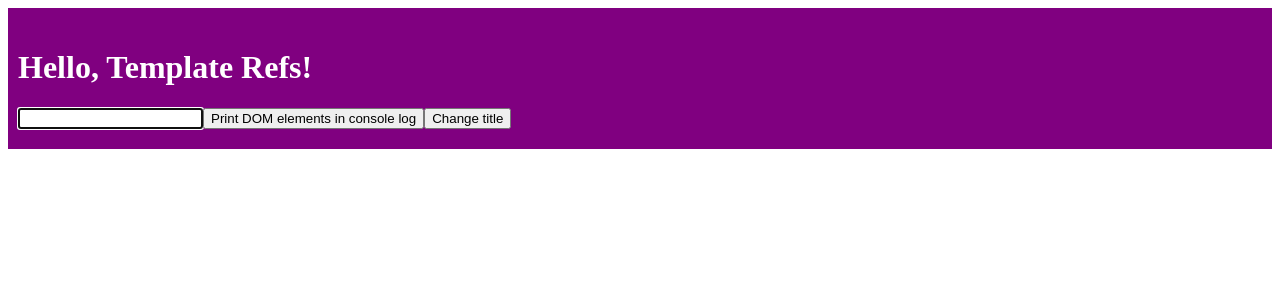
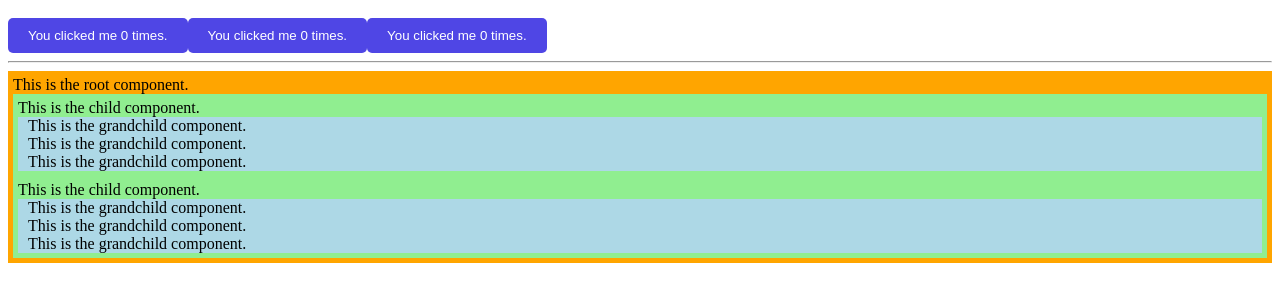
Before and after one commit to HebertAlv/learnvue3, a Vue app: page / in a window 1280 px wide. Shown: the top 302 px of the page. Built offline with nearby package versions, Linux system fonts and the light colour scheme.

Commit message:
components intro

```diff
--- a/src/App.vue
+++ b/src/App.vue
@@ -1,39 +1,21 @@
 <template>
-  <div class="card">
-    <h1 ref="title">Hello, Template Refs!</h1>
-    <input type="text" ref="input" />
-    <button @click="printDomElements">Print DOM elements in console log</button>
-    <button @click="changeTitle">Change title</button>
+  <ButtonCounter></ButtonCounter>
+  <ButtonCounter></ButtonCounter>
+
+  <button-counter></button-counter>
+
+  <hr />
+
+  <div style="background-color: orange; padding: 5px">
+    This is the root component.
+    <ComponentA></ComponentA>
+    <ComponentA></ComponentA>
   </div>
 </template>
 
 <script setup>
-import { onMounted, ref } from 'vue'
-
-// declare a ref to hold the element reference
-// the name must match template ref value
-let title = ref()
-const input = ref()
-
-function printDomElements() {
-  console.log(title.value)
-  console.log(input.value)
-}
-
-function changeTitle() {
-  title.value.innerText = 'Hello world!'
-}
-
-onMounted(() => {
-  input.value.focus() // programmatically focus an input on component mount
-})
+import ButtonCounter from './ButtonCounter.vue'
+import ComponentA from '@/ComponentA.vue'
 </script>
 
-<style scoped>
-.card {
-  background-color: purple;
-  color: white;
-  padding: 20px 10px;
-  margin-bottom: 10px;
-}
-</style>
+<style scoped></style>
--- /dev/null
+++ b/src/ButtonCounter.vue
@@ -0,0 +1,27 @@
+<template>
+    <button @click="count++">You clicked me {{ count }} times.</button>
+  </template>
+
+  <script setup>
+  import { ref } from 'vue'
+
+  let count = ref(0)
+  </script>
+
+  <style scoped>
+  button {
+    background-color: #4f46e5;
+    color: #fff;
+    border: none;
+    padding: 10px 20px;
+    border-radius: 5px;
+    cursor: pointer;
+    margin-top: 10px;
+    transition: all 0.2s;
+  }
+
+  button:hover {
+    background-color: #4138d9;
+    box-shadow: 0 4px 8px rgba(0, 0, 0, 0.2);
+  }
+  </style>
--- /dev/null
+++ b/src/ComponentA.vue
@@ -0,0 +1,14 @@
+<template>
+    <div style="background-color: lightgreen; padding: 5px">
+      This is the child component.
+      <ComponentB></ComponentB>
+      <ComponentB></ComponentB>
+      <ComponentB></ComponentB>
+    </div>
+  </template>
+
+  <script setup>
+  import ComponentB from './ComponentB.vue'
+  </script>
+
+  <style scoped></style>
--- /dev/null
+++ b/src/ComponentB.vue
@@ -0,0 +1,9 @@
+<template>
+    <div style="background-color: lightblue; padding-left: 10px">
+      This is the grandchild component.
+    </div>
+  </template>
+
+  <script setup></script>
+
+  <style scoped></style>
```
